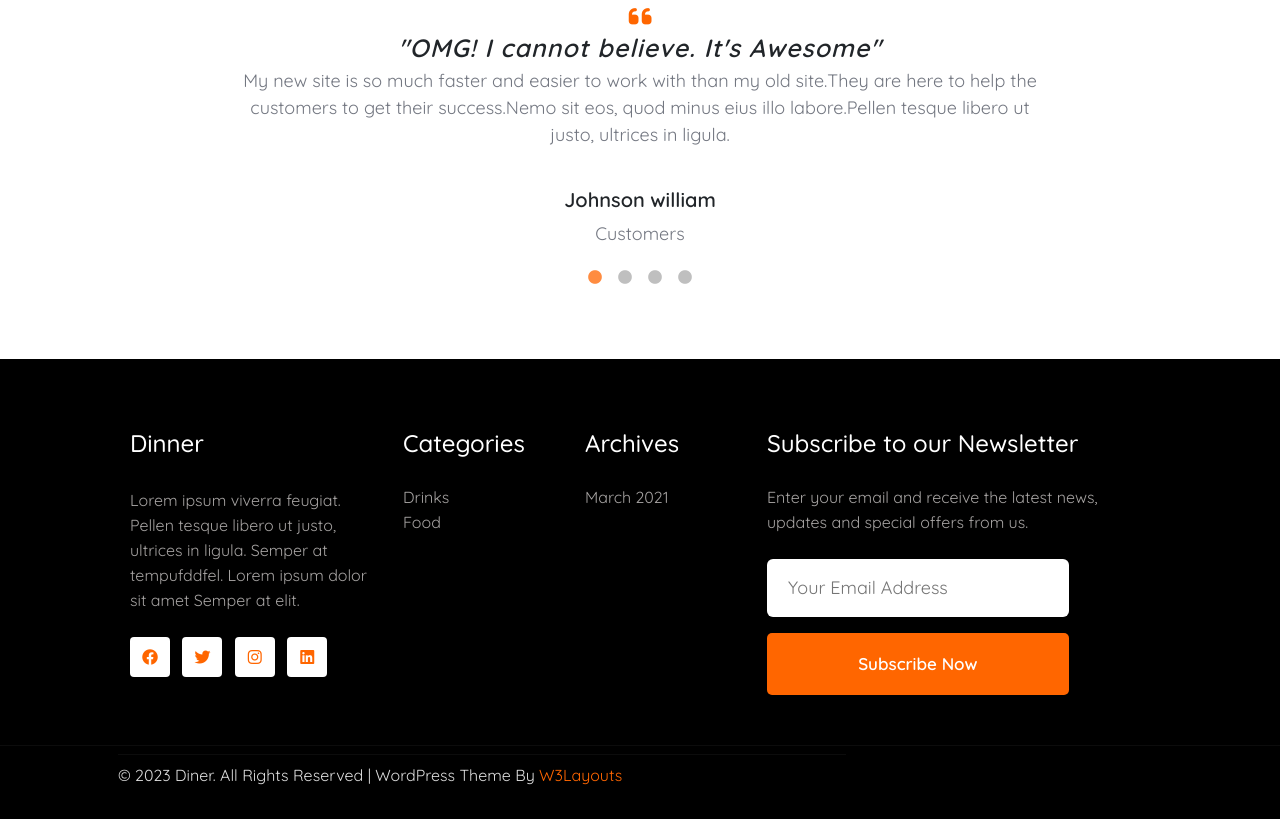
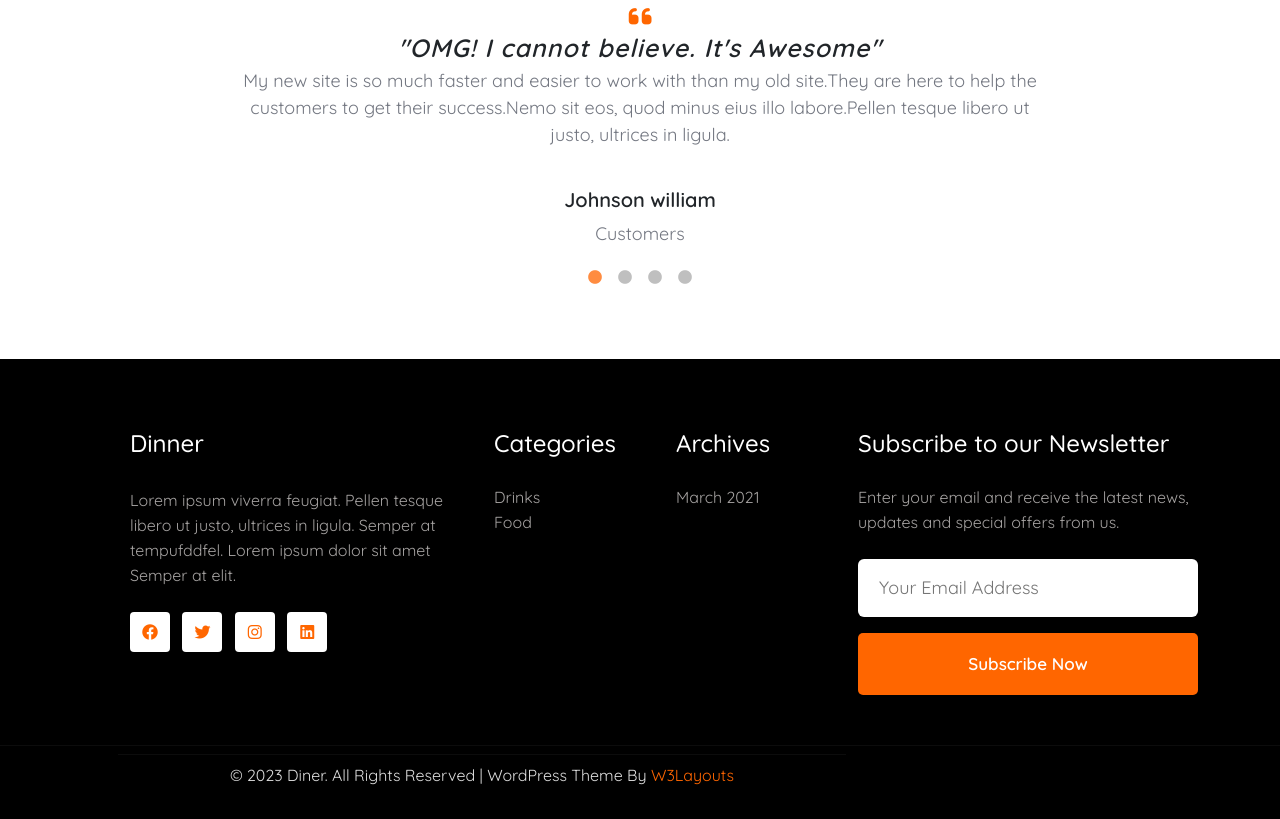
Before and after one commit to trungkien0997sg/capstone, a plain HTML site: page index.html in a window 1280 px wide. Shown: the part 6250-7069 px from the top of the page. Drawn offline with nearby package versions, Linux system fonts and the light colour scheme; files that its build step writes are made by us from their sources; a script that the page names is missing; files whose address does not match are found by name.

Commit message:
fixed responsive footer

```diff
--- a/index.css
+++ b/index.css
@@ -891,7 +891,7 @@ section.testimonials .title-2 {
   font-size: 18px;
   line-height: 28px;
   border: 1px solid transparent;
-  width: 70%;
+  width: 100%;
   color: rgba(22, 28, 45, 0.6);
   background: white;
   border-radius: 6px;
@@ -910,8 +910,9 @@ section.testimonials .title-2 {
   transition: 0.3s;
   background-color: #ff6600;
   border-radius: 5px;
-  width: 70%;
+  width: 100%;
 }
+
 .footer .form .btn-form:hover {
   background-color: #b24903;
   transition: 0.5s;
--- a/index.html
+++ b/index.html
@@ -692,8 +692,8 @@
 
     <section class="footer">
       <div class="container">
-        <div class="row ps-lg-5">
-          <div class="col-lg-3">
+        <div class="row d-flex flex-wrap ps-lg-5">
+          <div class="col-lg-4 col-sm-7">
             <div class="row-title"><h3 class="text-1 d-inline">Dinner</h3></div>
             <div class="row-content" id="row-content-1">
               <p>
@@ -717,7 +717,7 @@
               </a>
             </div>
           </div>
-          <div class="col-lg-2">
+          <div class="col-lg-2 col-sm-5">
             <div class="row-title">
               <h3>Categories</h3>
             </div>
@@ -726,7 +726,7 @@
               <a class="d-block row-content-2" href="#">Food</a>
             </div>
           </div>
-          <div class="col-lg-2">
+          <div class="col-lg-2 col-sm-5">
             <div class="row-title">
               <h3>Archives</h3>
             </div>
@@ -734,7 +734,7 @@
               <a clas="row-content-2" href="#">March 2021</a>
             </div>
           </div>
-          <div class="col-lg-5">
+          <div class="col-lg-4 col-sm-7">
             <div class="row-title">
               <h3>Subscribe to our Newsletter</h3>
             </div>
@@ -744,7 +744,7 @@
                 updates and special offers from us.
               </p>
             </div>
-            <div class="form mt-4">
+            <div class="form mt-4 w-100">
               <input
                 class="dark-mode-able"
                 id="form-1"
@@ -757,7 +757,7 @@
         </div>
       </div>
     </section>
-    <section class="copyright">
+    <section class="copyright text-sm-center">
       <div class="container">
         <div class="row bottom-copy ps-lg-5">
           <p class="col-lg-8 copyright">
```
